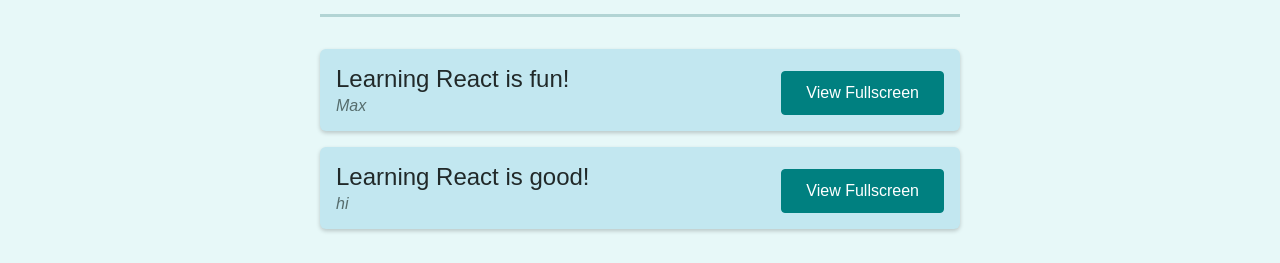
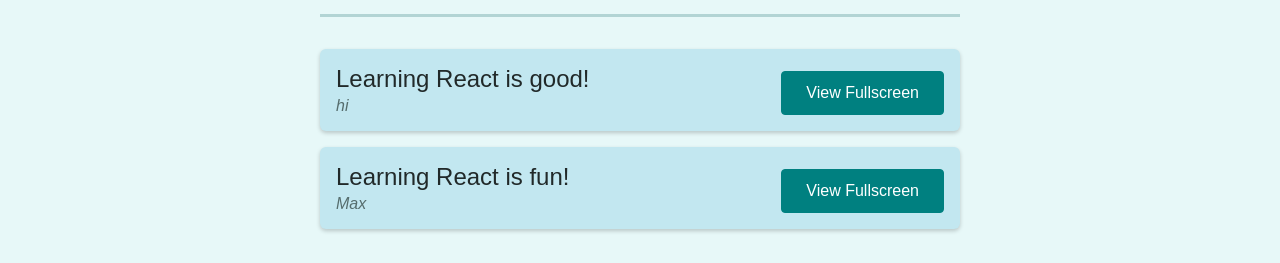
Before and after one commit to YEONDG/react_router_dom_study, a React (Create React App) app: page /quotes in a window 1280 px wide. Shown: the part 166-429 px from the top of the page. Built offline with nearby package versions, Linux system fonts and the light colour scheme.

Commit message:
쿼리 매개변수 글정렬

```diff
--- a/src/components/quotes/QuoteList.js
+++ b/src/components/quotes/QuoteList.js
@@ -1,17 +1,43 @@
 import { Fragment } from "react";
+import { useHistory, useLocation } from "react-router-dom";
 
 import QuoteItem from "./QuoteItem";
 import classes from "./QuoteList.module.css";
 
+const sortQuotes = (quotes, ascending) => {
+  return quotes.sort((quoteA, quoteB) => {
+    if (ascending) {
+      return quoteA.id > quoteB.id ? 1 : -1;
+    } else {
+      return quoteA.id < quoteB.id ? 1 : -1;
+    }
+  });
+};
+
 const QuoteList = (props) => {
+  const history = useHistory();
+  const location = useLocation();
+
+  const queryParams = new URLSearchParams(location.search);
+
+  const isSortingAscending = queryParams.get("sort") === "asc";
+
+  const sortedQuotes = sortQuotes(props.quotes, isSortingAscending);
+
+  const changeSortingHandler = () => {
+    history.push("/quotes?sort=" + (isSortingAscending ? "desc" : "asc"));
+  };
+
   return (
     <Fragment>
       <div className={classes.sorting}>
-        <button>Sort Ascending</button>
+        <button onClick={changeSortingHandler}>
+          Sort {isSortingAscending ? "Descending" : "Ascending"}
+        </button>
       </div>
 
       <ul className={classes.list}>
-        {props.quotes.map((quote) => (
+        {sortedQuotes.map((quote) => (
           <QuoteItem
             key={quote.id}
             id={quote.id}
```
Also changed, not shown: 1 other file (tests, documents, lock files or other folders).
